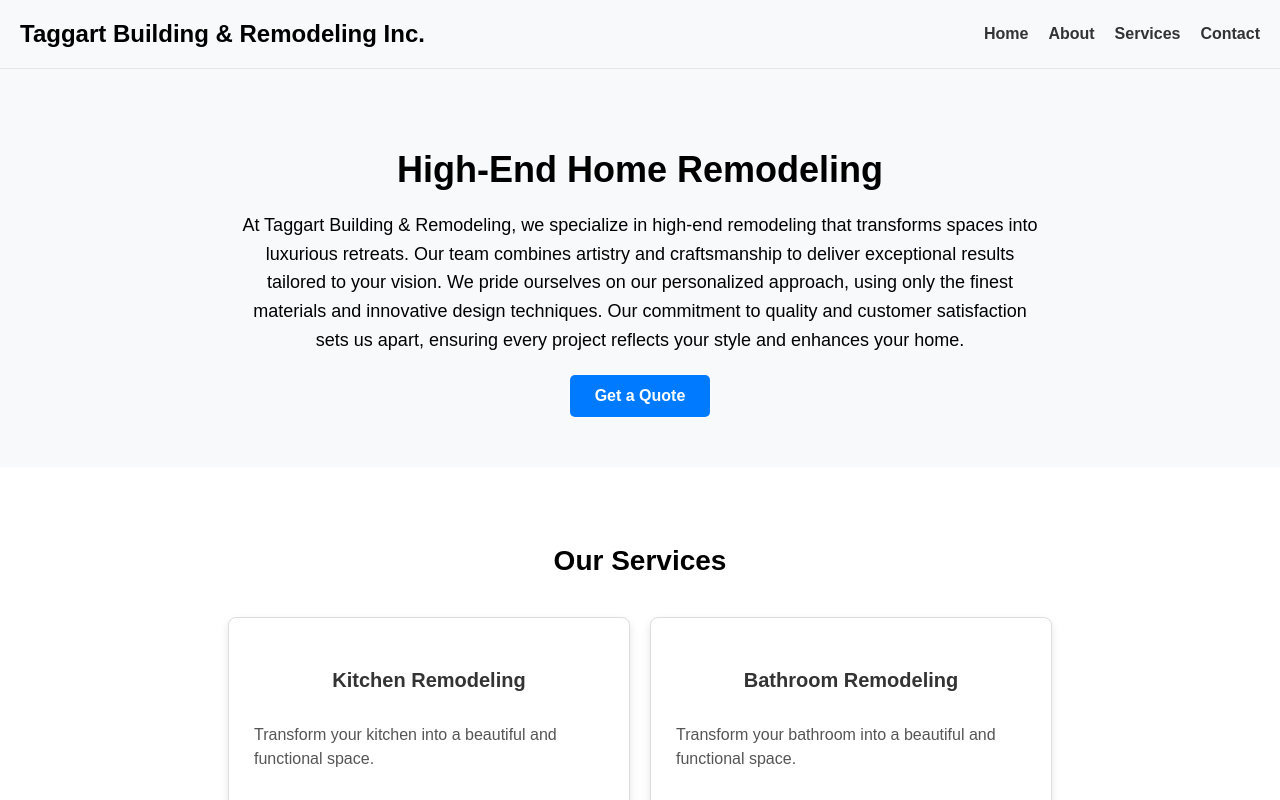
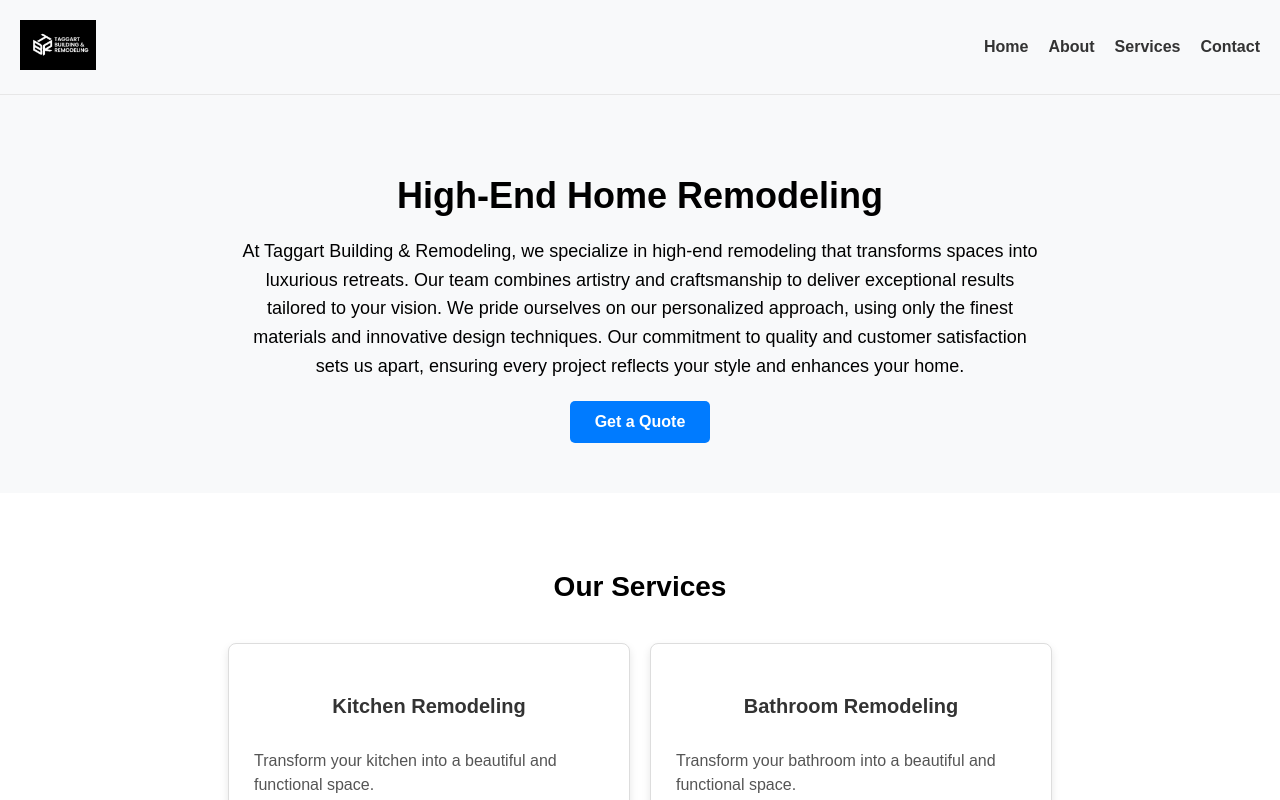
Before and after one commit to philykim/builder, an Angular app in the folder taggart-building/: page / in a window 1280 px wide. Shown: the top 800 px of the page. Built offline with nearby package versions, Linux system fonts and the light colour scheme.

Commit message:
feat(header): update logo
Updates the header to use the new logo image instead of the text-based logo.

```diff
--- a/taggart-building/src/app/header/header.component.css
+++ b/taggart-building/src/app/header/header.component.css
@@ -10,9 +10,9 @@ nav {
   align-items: center;
 }
 
-.logo h1 {
-  margin: 0;
-  font-size: 24px;
+.logo img {
+  height: 50px;
+  width: auto;
 }
 
 nav ul {
--- a/taggart-building/src/app/header/header.component.html
+++ b/taggart-building/src/app/header/header.component.html
@@ -1,7 +1,7 @@
 <header>
   <nav>
     <div class="logo">
-      <h1>Taggart Building & Remodeling Inc.</h1>
+      <img src="assets/logo.jpg" alt="Taggart Building & Remodeling Inc. Logo">
     </div>
     <ul>
       <li><a routerLink="/">Home</a></li>
```
Also changed, not shown: taggart-building/src/assets/logo.jpg (added), 1 other file (tests, documents, lock files or other folders).
